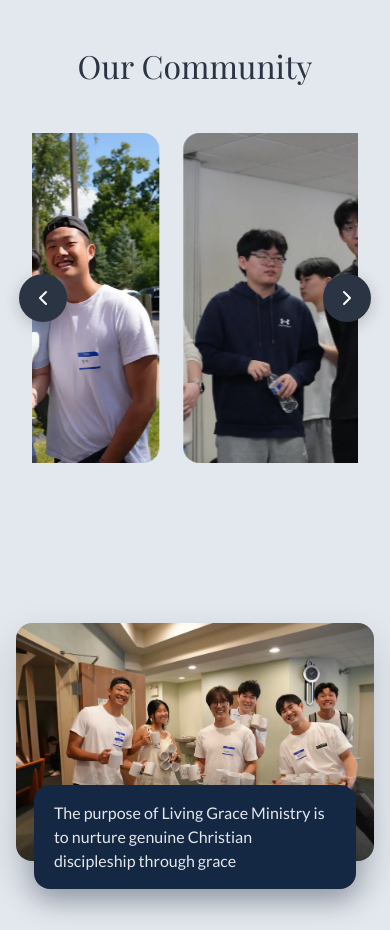
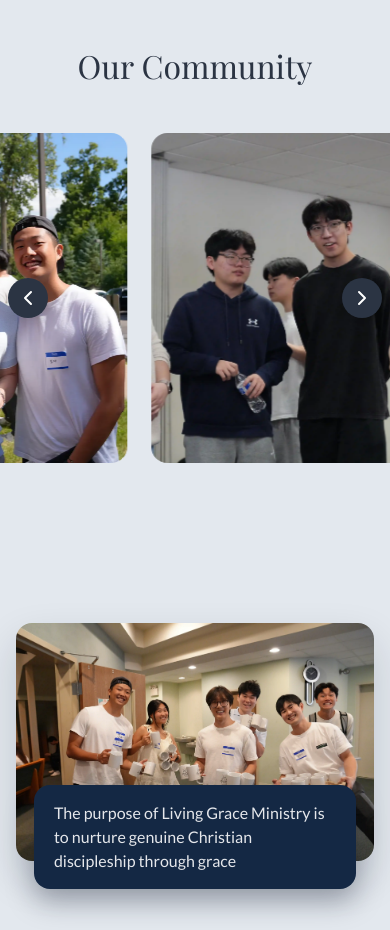
Before and after one commit to lgm-aa/LGM_Website_v3, a React (Vite) app: page / in a window 390 px wide. Shown: the part 860-1790 px from the top of the page. Built offline with nearby package versions, Linux system fonts and the light colour scheme; no server answers.

Commit message:
Delete padding in community section

```diff
--- a/src/components/home/Community/Community.css
+++ b/src/components/home/Community/Community.css
@@ -16,7 +16,6 @@
   position: relative;
   left: 50%;
   transform: translateX(-50%);
-  padding-inline: 2rem;
 }
 
 /* Cards */
@@ -99,9 +98,23 @@
 }
 
 .community__nav--prev {
-  left: 1.2rem;
+  left: 1rem;
 }
 
 .community__nav--next {
-  right: 1.2rem;
+  right: 1rem;
 }
+
+@media (max-width: 768px) {
+  .community__nav--prev {
+    left: 0.5rem;
+    width: 40px;
+    height: 40px;
+  }
+
+  .community__nav--next {
+    right: 0.5rem;
+    width: 40px;
+    height: 40px;
+  }
+}
```
